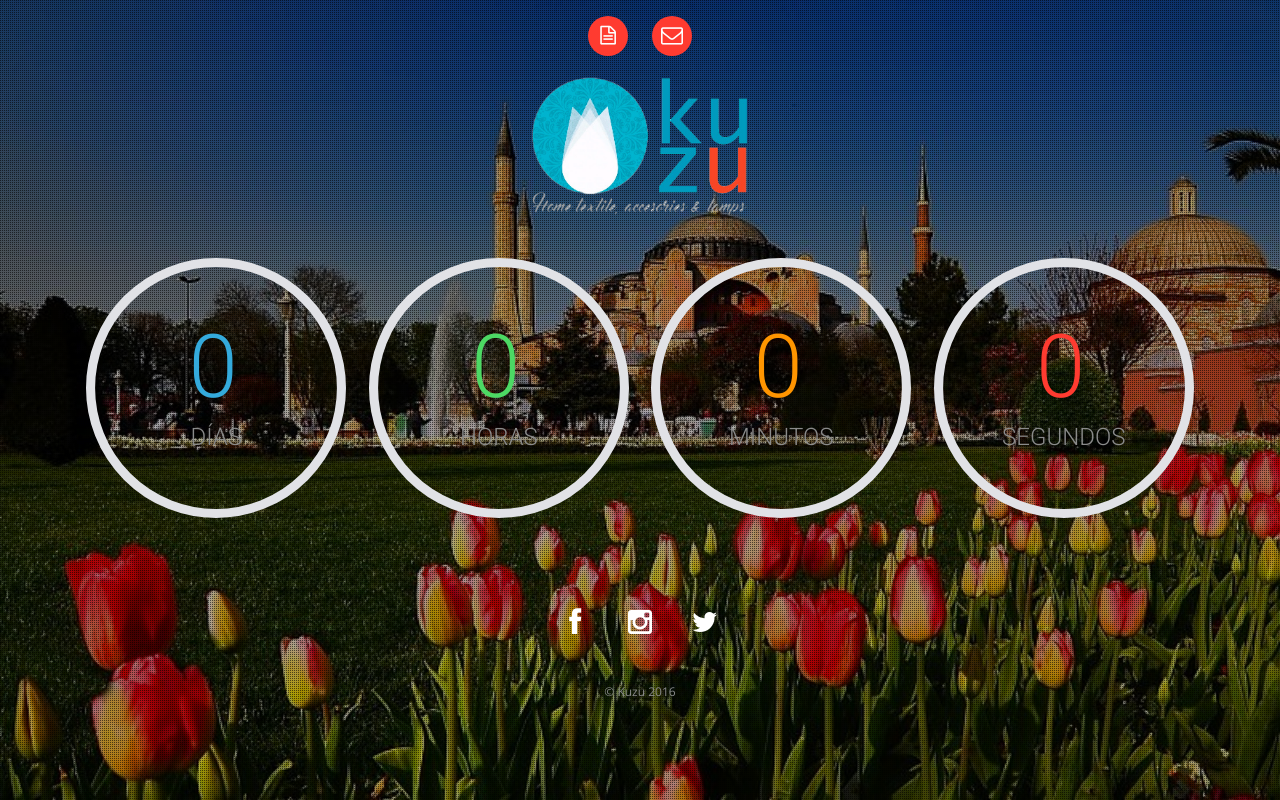
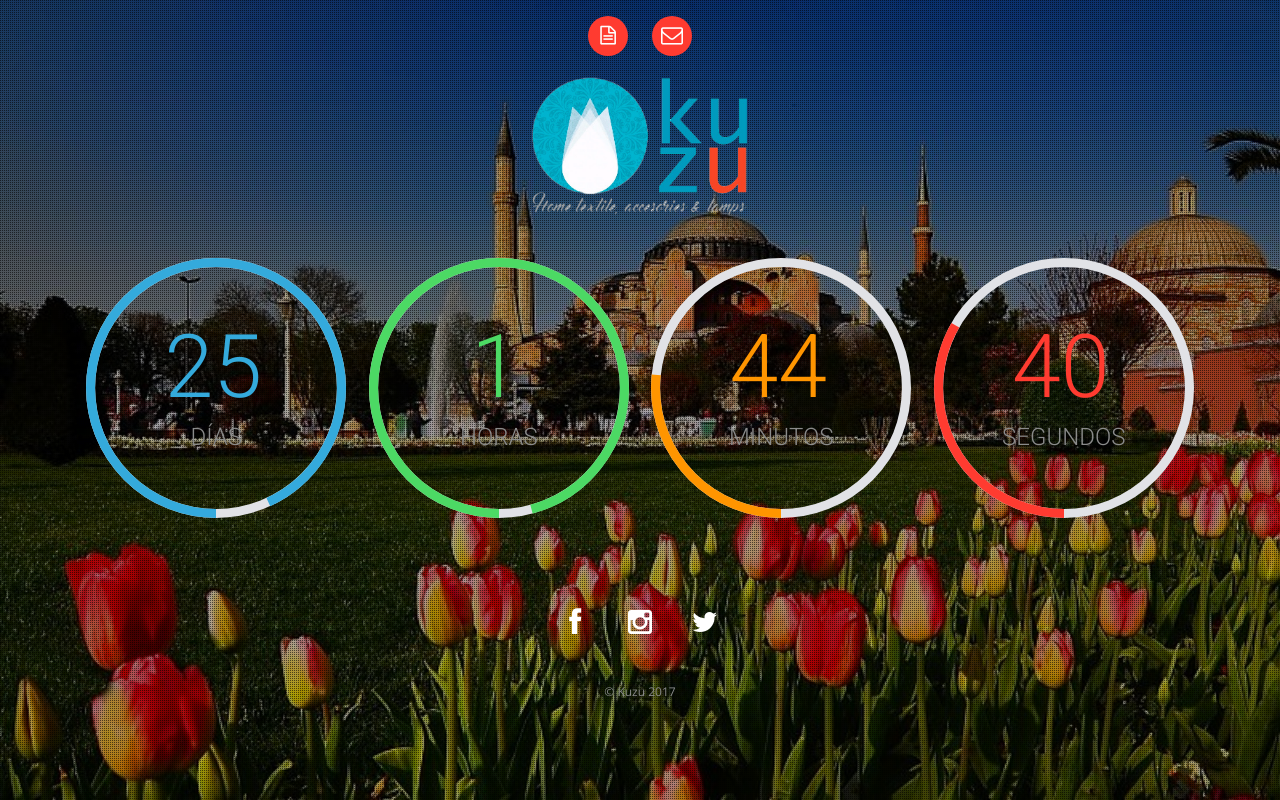
Before and after one commit to DrLfnt/www.Kuzu.store, a PHP site: page / in a window 1280 px wide. Run offline with PHP 8.4, Linux system fonts and the light colour scheme.

Commit message:
Reajuste en prelauch
fecha

```diff
--- a/index.php
+++ b/index.php
@@ -52,12 +52,12 @@ include("library/class_email_sender.php");
 		<!-- Preloader end here -->
 		<!-- About Icon start here -->
 		<div class="about-us">
-			<a href="#" class="fa fa-file-text-o tool-tip" data-toggle="modal" data-target=".bs-example-modal-lg" data-placement="right" title="About"></a>
+			<a href="#" class="fa fa-file-text-o tool-tip" data-toggle="modal" data-target=".bs-example-modal-lg" data-placement="right" title="Nosotros"></a>
 		</div>
 		<!-- About Icon end here -->
 		<!-- Contact Icon start here -->
 		<div class="contact-us">
-			<a href="#" class="fa fa-envelope-o tool-tip" data-toggle="modal" data-target=".bs-example-modal-lg2"  data-placement="left" title="Contact"></a>
+			<a href="#" class="fa fa-envelope-o tool-tip" data-toggle="modal" data-target=".bs-example-modal-lg2"  data-placement="left" title="Contacto"></a>
 		</div>
 		<!-- Contact Icon end here -->
 		<!-- Main container start here -->
@@ -121,7 +121,7 @@ include("library/class_email_sender.php");
 			<!-- Social icons end here -->
 			<!-- Footer start here -->
 			<footer class="fade-down">
-				<p class="footer-text">&copy; Kuzu 2016</p>
+				<p class="footer-text">&copy; Kuzu 2017</p>
 			</footer>
 			<!-- Footer end here -->
 		</section>
--- a/js/general.js
+++ b/js/general.js
@@ -8,7 +8,7 @@ $(window).load(function() {
 
 
 //enter the count down date using the format year, month, day, time:time
-$(".count-down").ccountdown(2017,01,01,'00:00');
+$(".count-down").ccountdown(2017,01,30,'00:00');
 
 // Utilizing the Modernizr object created to implement placeholder functionality
 function hasPlaceholderSupport() {
```
